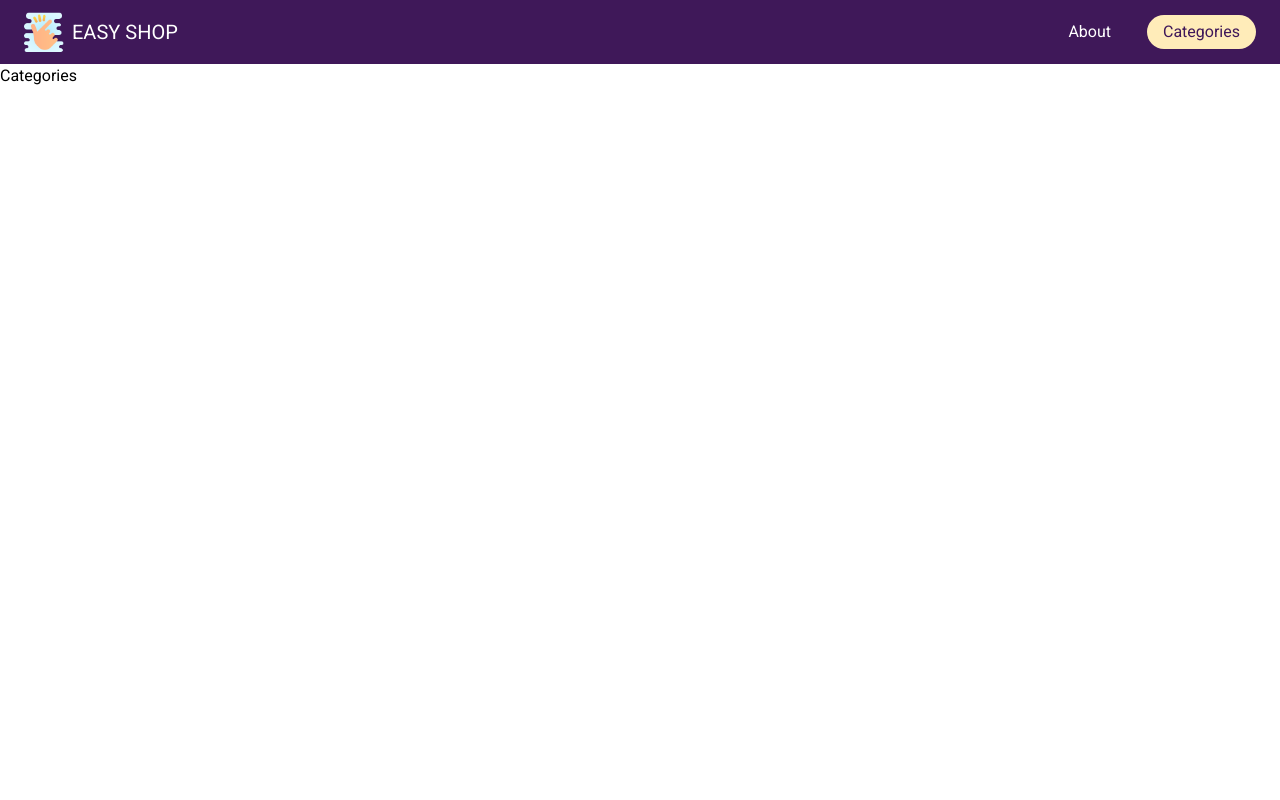
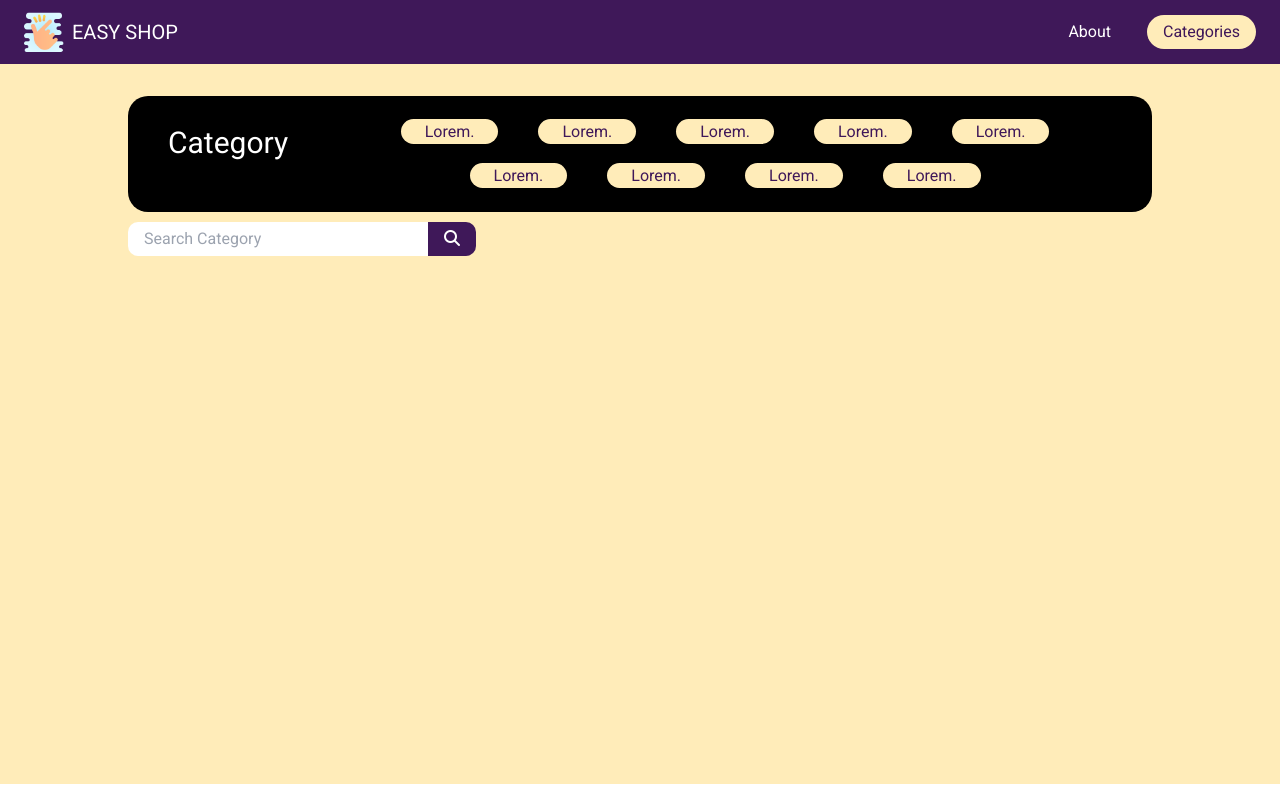
Before and after one commit to Onielcares/-Webstack---Portfolio-Project, a React (Vite) app in the folder front-end/: page /categories in a window 1280 px wide. Built offline with nearby package versions, Linux system fonts and the light colour scheme.

Commit message:
created category page

```diff
--- a/front-end/index.html
+++ b/front-end/index.html
@@ -3,6 +3,8 @@
   <head>
     <meta charset="UTF-8" />
     <link rel="icon" type="image/png" href="/favicon.png" />
+    <!-- Font Awesome CDN -->
+    <script src="https://kit.fontawesome.com/7fe568590b.js" crossorigin="anonymous"></script>
     <meta name="viewport" content="width=device-width, initial-scale=1.0" />
     <title>Shop Easy</title>
   </head>
--- a/front-end/src/index.css
+++ b/front-end/src/index.css
@@ -12,6 +12,7 @@
   --purple : #3F1859;
   --beige: #FFECB9;
   --white: #ffffff;
+  --black : #000000;
 
 }
 
--- a/front-end/src/pages/Categories/Categories.jsx
+++ b/front-end/src/pages/Categories/Categories.jsx
@@ -1,8 +1,33 @@
-import React from 'react'
+import "./categories.css"
 
 const Categories = () => {
   return (
-    <div>Categories</div>
+    <div className="category_container">
+      <div className="category_section1">
+
+      <div className="flex category_nav">
+        <h2 className="category_header">
+          Category
+        </h2>
+        <ul className="flex category_links">
+          <li><a href="" className="category_link">Lorem.</a></li>
+          <li><a href="" className="category_link">Lorem.</a></li>
+          <li><a href="" className="category_link">Lorem.</a></li>
+          <li><a href="" className="category_link">Lorem.</a></li>
+          <li><a href="" className="category_link">Lorem.</a></li>
+          <li><a href="" className="category_link">Lorem.</a></li>
+          <li><a href="" className="category_link">Lorem.</a></li>
+          <li><a href="" className="category_link">Lorem.</a></li>
+          <li><a href="" className="category_link">Lorem.</a></li>
+        </ul>
+      </div>
+      <form className="search_form">
+        <input type="text" name="search" id="search" className="search_input" placeholder="Search Category" />
+        <button className="search_btn"><i class="fa-solid fa-magnifying-glass"></i></button>
+      </form>
+      </div>
+
+    </div>
   )
 }
 
--- /dev/null
+++ b/front-end/src/pages/Categories/categories.css
@@ -0,0 +1,55 @@
+.category_container {
+    background: var(--beige);
+    min-height: 90vh;
+}
+.category_section1 {
+    width: 80%;
+    margin: 2rem auto;
+    display: grid;
+    gap: 10px;
+}
+.category_nav {
+    gap: 50px;
+    justify-content: space-between;
+    background-color: var(--black);
+    color: var(--white);
+    width: 100%;
+    padding: 1.5rem 2.5rem;
+    border-radius: 20px;
+    align-items: flex-start;
+}
+.category_header {
+    font-size: 30px;
+}
+.category_links {
+    gap: 40px;
+    grid-row-gap: 20px;
+    flex-wrap: wrap;
+    width: 100%;
+    justify-content: center;
+}
+
+.category_link {
+    background: var(--beige);
+    color: var(--purple);
+    padding: .2rem 1.5rem;
+    border-radius: 20px;
+}
+
+.search_form {
+    border-radius: 10px;
+    overflow: hidden;
+}
+
+.search_input {
+    width: 300px;
+    padding: .3rem 1rem;
+    outline: none;
+}
+
+.search_btn {
+    padding: .3rem  1rem;
+    background: var(--purple);
+    color: var(--white);
+    border-radius: 0 10px 10px 0;
+}
```
